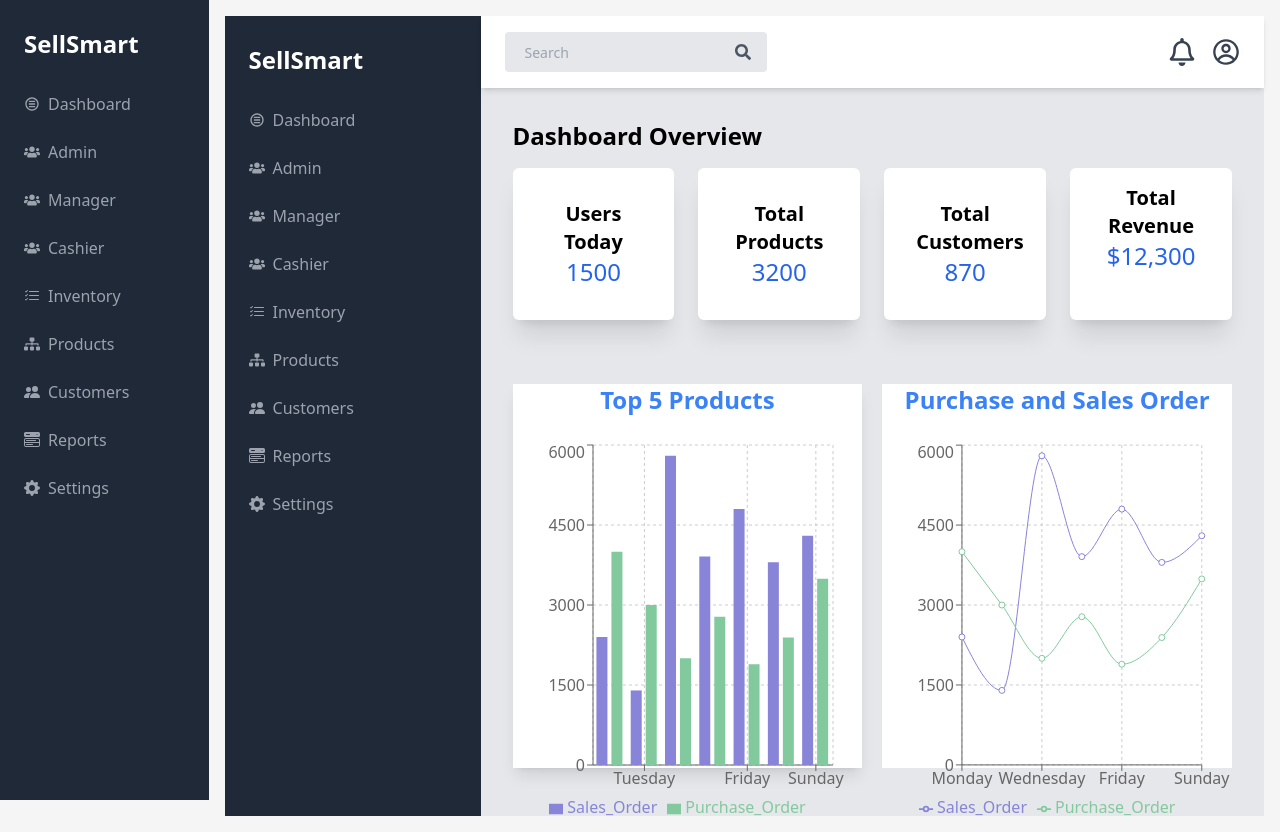
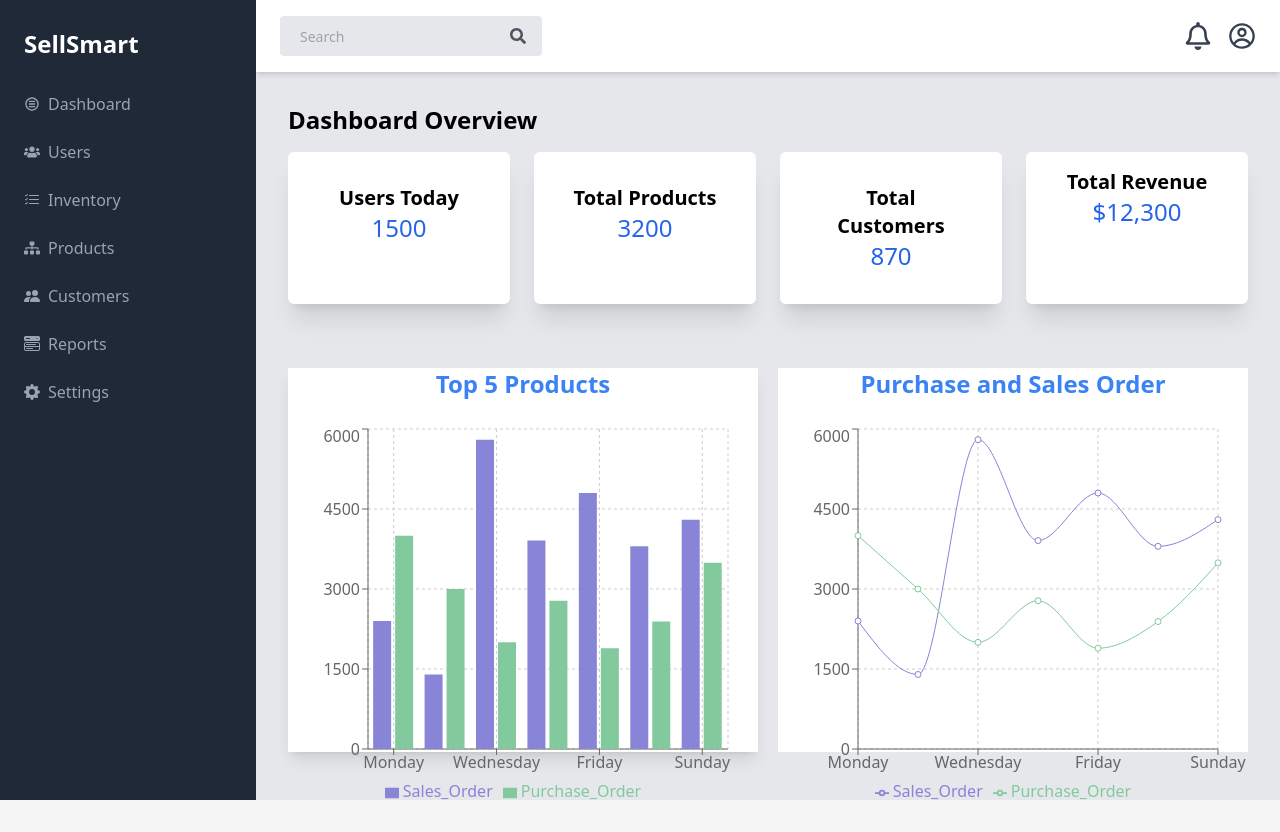
Before and after one commit to Ishahtech/SellSmart, a React (Vite) app: page /admin in a window 1280 px wide. After the commit the page ends 800 px from the top, so only its background shows below. Built offline with nearby package versions, Linux system fonts and the light colour scheme.

Commit message:
merge conflicts on AdminSidebar

```diff
--- a/src/App.jsx
+++ b/src/App.jsx
@@ -21,14 +21,16 @@ const App = () => {
           <Route path="/signup" element={<Signup />} />
           <Route path="/employee" element={<LoginEmployee />} />
           <Route path="/owner" element={<LoginOwner />} />
+          <Route path="/admin" element={<Admin />} />
+          <Route path="/manager" element={<Manager />} />
 
           {/* Routes with the Sidebar */}
-          <Route path="/manager" element={<Layout />}>
+          {/* <Route path="/manager" element={<Layout />}>
             <Route index element={<Manager />} />
           </Route>
           <Route path="/admin" element={<Layout />}>
             <Route index element={<Admin />} />
-          </Route>
+          </Route> */}
         </Routes>
       </Router>
     </>
--- a/src/components/AdminDashboard/AdminLayout.jsx
+++ b/src/components/AdminDashboard/AdminLayout.jsx
@@ -1,10 +1,11 @@
 import React, { useState } from "react";
 import Navbar from "./Navbar";
-import Sidebar from "./Sidebar";
+import AdminSidebar from "./AdminSidebar";
 import Content from "./Content";
 import Inventory from "./Inventory";
 import Users from "./Users";
 // Import other components for respective pages
+
 // import Products from "./Products";
 // import Customers from "./Customers";
 // import Reports from "./Reports";
@@ -37,7 +38,7 @@ function AdminLayout() {
   return (
     <div className="flex h-screen">
       {/* Sidebar */}
-      <Sidebar className="w-64 h-full bg-gray-800 text-white" setActivePage={setActivePage} />
+      <AdminSidebar className="w-64 h-full bg-gray-800 text-white" setActivePage={setActivePage} />
 
       {/* Main Content Area */}
       <div className="flex flex-col flex-1 bg-gray-200">
--- /dev/null
+++ b/src/components/AdminDashboard/AdminSidebar.jsx
@@ -0,0 +1,69 @@
+import React from "react";
+import { CgMenuRound } from "react-icons/cg";
+import { FaUsers, FaSitemap } from "react-icons/fa";
+import { BsListCheck, BsMenuButtonWideFill, BsFillGearFill, BsPeopleFill } from "react-icons/bs";
+
+const AdminSidebar = ({ isAdminOpen, toggleAdmin, setActivePage }) => {
+  return (
+    <aside
+      className={`h-screen bg-gray-800 text-white w-64 space-y-6 py-7 px-2 absolute inset-y-0 left-0 transform ${
+        isAdminOpen ? "translate-x-0" : "-translate-x-full"
+      } md:relative md:translate-x-0 transition duration-200 ease-in-out`}
+    >
+      <div className="text-white flex items-center justify-between px-4">
+        <span className="text-2xl font-extrabold">SellSmart</span>
+        <button className="md:hidden" onClick={toggleAdmin}>
+          <CgMenuRound className="text-3xl" />
+        </button>
+      </div>
+      <nav>
+        <ul className="space-y-2">
+          <li onClick={() => setActivePage("Content")}>
+            <div className="flex items-center px-4 py-2 rounded-md cursor-pointer text-gray-400 hover:bg-gray-700 hover:text-white">
+              <CgMenuRound />
+              <span className="ml-2">Dashboard</span>
+            </div>
+          </li>
+          <li onClick={() => setActivePage("Users")}>
+            <div className="flex items-center px-4 py-2 rounded-md cursor-pointer text-gray-400 hover:bg-gray-700 hover:text-white">
+              <FaUsers />
+              <span className="ml-2">Users</span>
+            </div>
+          </li>
+          <li onClick={() => setActivePage("Inventory")}>
+            <div className="flex items-center px-4 py-2 rounded-md cursor-pointer text-gray-400 hover:bg-gray-700 hover:text-white">
+              <BsListCheck />
+              <span className="ml-2">Inventory</span>
+            </div>
+          </li>
+          <li onClick={() => setActivePage("Products")}>
+            <div className="flex items-center px-4 py-2 rounded-md cursor-pointer text-gray-400 hover:bg-gray-700 hover:text-white">
+              <FaSitemap />
+              <span className="ml-2">Products</span>
+            </div>
+          </li>
+          <li onClick={() => setActivePage("Customers")}>
+            <div className="flex items-center px-4 py-2 rounded-md cursor-pointer text-gray-400 hover:bg-gray-700 hover:text-white">
+              <BsPeopleFill />
+              <span className="ml-2">Customers</span>
+            </div>
+          </li>
+          <li onClick={() => setActivePage("Reports")}>
+            <div className="flex items-center px-4 py-2 rounded-md cursor-pointer text-gray-400 hover:bg-gray-700 hover:text-white">
+              <BsMenuButtonWideFill />
+              <span className="ml-2">Reports</span>
+            </div>
+          </li>
+          <li onClick={() => setActivePage("Settings")}>
+            <div className="flex items-center px-4 py-2 rounded-md cursor-pointer text-gray-400 hover:bg-gray-700 hover:text-white">
+              <BsFillGearFill />
+              <span className="ml-2">Settings</span>
+            </div>
+          </li>
+        </ul>
+      </nav>
+    </aside>
+  );
+};
+
+export default AdminSidebar;
--- a/src/components/AdminDashboard/sidebar.jsx
+++ /dev/null
@@ -1,86 +0,0 @@
-import React from "react";
-import { Link } from "react-router-dom";
-import { CgMenuRound } from "react-icons/cg";
-import { FaUsers, FaSitemap } from "react-icons/fa";
-import { BsCart3, BsListCheck, BsMenuButtonWideFill, BsFillGearFill, BsPeopleFill } from "react-icons/bs";
-
-const Sidebar = () => {
-  return (
-    <aside className="h-screen bg-gray-800 text-white w-64 space-y-6 py-7 px-2">
-      <div className="text-white flex items-center space-x-2 px-4">
-        <span className="text-2xl font-extrabold">SellSmart</span>
-      </div>
-      <nav>
-        <ul className="space-y-2">
-          <li className="flex items-center px-4 py-2 text-gray-400 hover:bg-gray-700 hover:text-white rounded-md">
-            <CgMenuRound />
-            <Link to="/manager" className="ml-2">
-              Dashboard
-            </Link>
-          </li>
-          <li className="flex items-center px-4 py-2 text-gray-400 hover:bg-gray-700 hover:text-white rounded-md">
-            <FaUsers />
-            <Link to="/admin" className="ml-2">
-              Admin
-            </Link>
-          </li>
-
-          <li className="flex items-center px-4 py-2 text-gray-400 hover:bg-gray-700 hover:text-white rounded-md">
-            <FaUsers />
-            <Link to="/admin" className="ml-2">
-              Manager
-            </Link>
-          </li>
-
-          <li className="flex items-center px-4 py-2 text-gray-400 hover:bg-gray-700 hover:text-white rounded-md">
-            <FaUsers />
-            <Link to="/admin" className="ml-2">
-              Cashier
-            </Link>
-          </li>
-
-          <li className="flex items-center px-4 py-2 text-bold text-gray-400 hover:bg-gray-700 hover:text-white rounded-md">
-            <BsListCheck  />
-            <Link to="/inventory" className="ml-2">
-              Inventory
-            </Link>
-            </li>
-
-          <li className="flex items-center px-4 py-2 text-bold text-gray-400 hover:bg-gray-700 hover:text-white rounded-md">
-            <FaSitemap  />
-            <Link to="/inventory" className="ml-2">
-              Products
-            </Link>
-          </li>
-
-          <li className="flex items-center px-4 py-2 text-bold text-gray-400 hover:bg-gray-700 hover:text-white rounded-md">
-            <BsPeopleFill  />
-            <Link to="/inventory" className="ml-2">
-            Customers
-            </Link>
-          </li>
-
-          <li className="flex items-center px-4 py-2 text-bold text-gray-400 hover:bg-gray-700 hover:text-white rounded-md">
-            <BsMenuButtonWideFill  />
-            <Link to="/inventory" className="ml-2">
-            Reports
-            </Link>
-          </li>
-
-          <li className="flex items-center px-4 py-2 text-bold text-gray-400 hover:bg-gray-700 hover:text-white rounded-md">
-            <BsFillGearFill  />
-            <Link to="/inventory" className="ml-2">
-            Settings
-            </Link>
-          </li>
-
-
-
-          {/* Add more links as necessary */}
-        </ul>
-      </nav>
-    </aside>
-  );
-};
-
-export default Sidebar;
--- a/src/components/Layout.jsx
+++ b/src/components/Layout.jsx
@@ -1,7 +1,7 @@
 import React from "react";
 
 import { Outlet } from "react-router-dom";
-import Sidebar from "./AdminDashboard/sidebar";
+import Sidebar from "./AdminDashboard/AdminSidebar";
 
 const Layout = () => {
   return (
```
